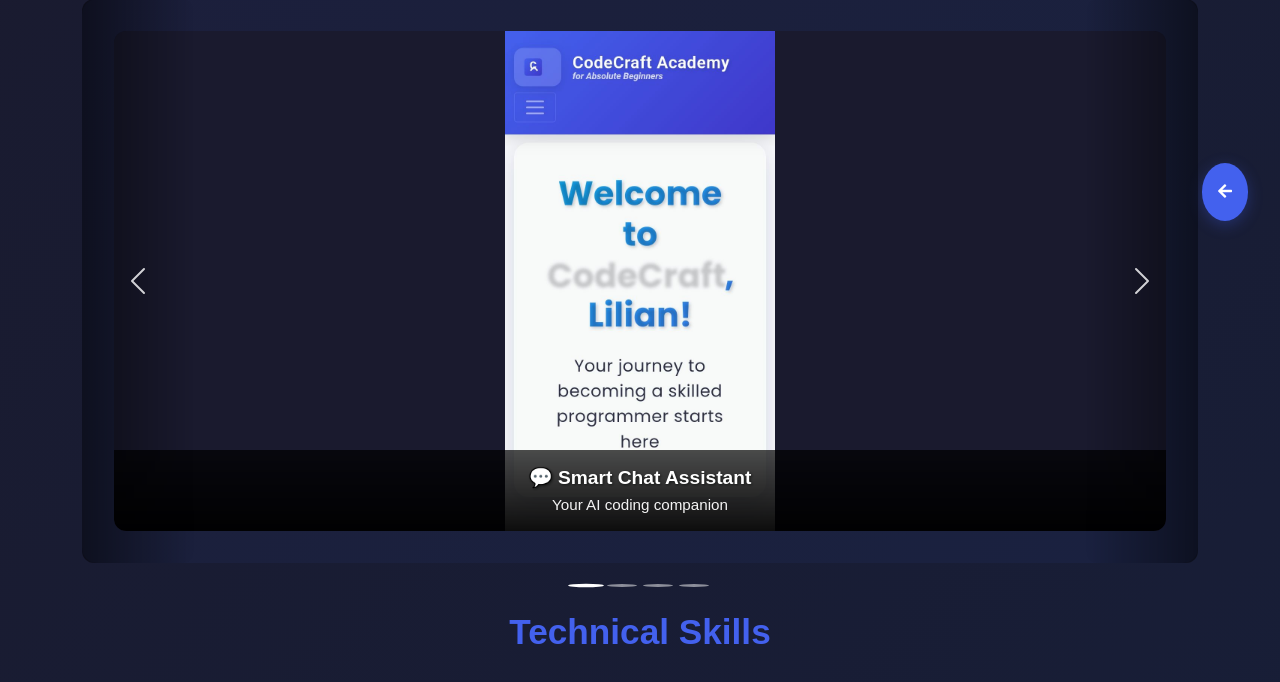
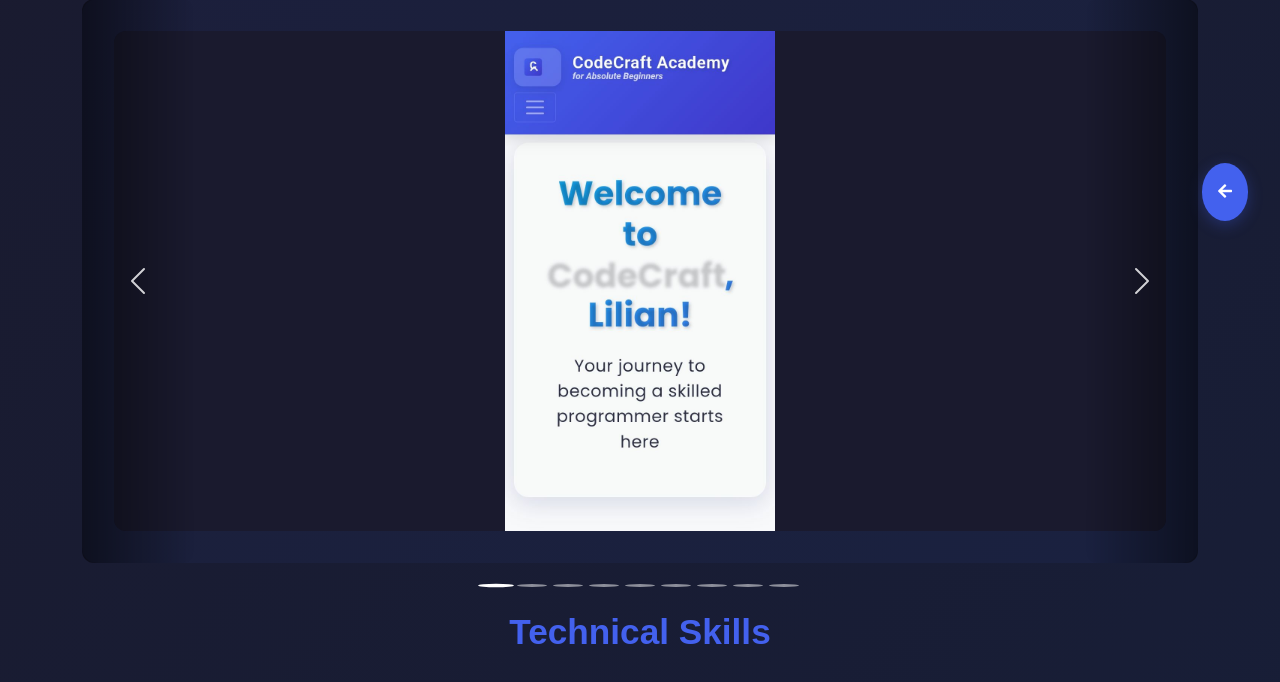
Before and after one commit to Lilian-Powers/CodeCraft-, a Flask app: page /portfolio in a window 1280 px wide. Shown: the part 547-1229 px from the top of the page. Run offline with Flask 3, Linux system fonts and the light colour scheme; parts of the project's set-up code (start-up, migrations or seed data) failed here and were passed over.

Commit message:
Assistant checkpoint: Restored all carousel items and removed captions
Assistant generated file changes:
- templates/portfolio.html: Restore all carousel items and remove captions

---

User prompt:

why did you remove some of my images. return all my images in the static to the carousel and remove the captions. dont show captions in the carousel.

```diff
--- a/templates/portfolio.html
+++ b/templates/portfolio.html
@@ -361,35 +361,39 @@
                     <button type="button" data-bs-target="#platformShowcase" data-bs-slide-to="1"></button>
                     <button type="button" data-bs-target="#platformShowcase" data-bs-slide-to="2"></button>
                     <button type="button" data-bs-target="#platformShowcase" data-bs-slide-to="3"></button>
+                    <button type="button" data-bs-target="#platformShowcase" data-bs-slide-to="4"></button>
+                    <button type="button" data-bs-target="#platformShowcase" data-bs-slide-to="5"></button>
+                    <button type="button" data-bs-target="#platformShowcase" data-bs-slide-to="6"></button>
+                    <button type="button" data-bs-target="#platformShowcase" data-bs-slide-to="7"></button>
+                    <button type="button" data-bs-target="#platformShowcase" data-bs-slide-to="8"></button>
                 </div>
                 <div class="carousel-inner">
                     <div class="carousel-item active">
-                        <img src="{{ url_for('static', filename='project_showcase1.jpg') }}" class="d-block w-100" alt="Chat Bot Interface">
-                        <div class="carousel-caption animate__animated animate__fadeInUp">
-                            <h5>💬 Smart Chat Assistant</h5>
-                            <p class="caption-text">Your AI coding companion</p>
-                        </div>
+                        <img src="{{ url_for('static', filename='project_showcase1.jpg') }}" class="d-block w-100" alt="Project 1">
                     </div>
                     <div class="carousel-item">
-                        <img src="{{ url_for('static', filename='project_showcase2.jpg') }}" class="d-block w-100" alt="Story Generator">
-                        <div class="carousel-caption animate__animated animate__fadeInUp">
-                            <h5>📝 Story Generator</h5>
-                            <p class="caption-text">Create custom stories instantly</p>
-                        </div>
+                        <img src="{{ url_for('static', filename='project_showcase2.jpg') }}" class="d-block w-100" alt="Project 2">
                     </div>
                     <div class="carousel-item">
-                        <img src="{{ url_for('static', filename='project_showcase3.jpg') }}" class="d-block w-100" alt="Temperature Tool">
-                        <div class="carousel-caption animate__animated animate__fadeInUp">
-                            <h5>🌡️ Temperature Calculator</h5>
-                            <p class="caption-text">Convert temperatures easily</p>
-                        </div>
+                        <img src="{{ url_for('static', filename='project_showcase3.jpg') }}" class="d-block w-100" alt="Project 3">
                     </div>
                     <div class="carousel-item">
-                        <img src="{{ url_for('static', filename='project_showcase6.jpg') }}" class="d-block w-100" alt="Recipe Finder">
-                        <div class="carousel-caption animate__animated animate__fadeInUp">
-                            <h5>🍳 Recipe Explorer</h5>
-                            <p class="caption-text">Discover new recipes</p>
-                        </div>
+                        <img src="{{ url_for('static', filename='project_showcase4.jpg') }}" class="d-block w-100" alt="Project 4">
+                    </div>
+                    <div class="carousel-item">
+                        <img src="{{ url_for('static', filename='project_showcase5.jpg') }}" class="d-block w-100" alt="Project 5">
+                    </div>
+                    <div class="carousel-item">
+                        <img src="{{ url_for('static', filename='project_showcase6.jpg') }}" class="d-block w-100" alt="Project 6">
+                    </div>
+                    <div class="carousel-item">
+                        <img src="{{ url_for('static', filename='project_showcase7.jpg') }}" class="d-block w-100" alt="Project 7">
+                    </div>
+                    <div class="carousel-item">
+                        <img src="{{ url_for('static', filename='project_showcase8.jpg') }}" class="d-block w-100" alt="Project 8">
+                    </div>
+                    <div class="carousel-item">
+                        <img src="{{ url_for('static', filename='project_showcase9.jpg') }}" class="d-block w-100" alt="Project 9">
                     </div>
                 </div>
                 <button class="carousel-control-prev" type="button" data-bs-target="#platformShowcase" data-bs-slide="prev">
```
